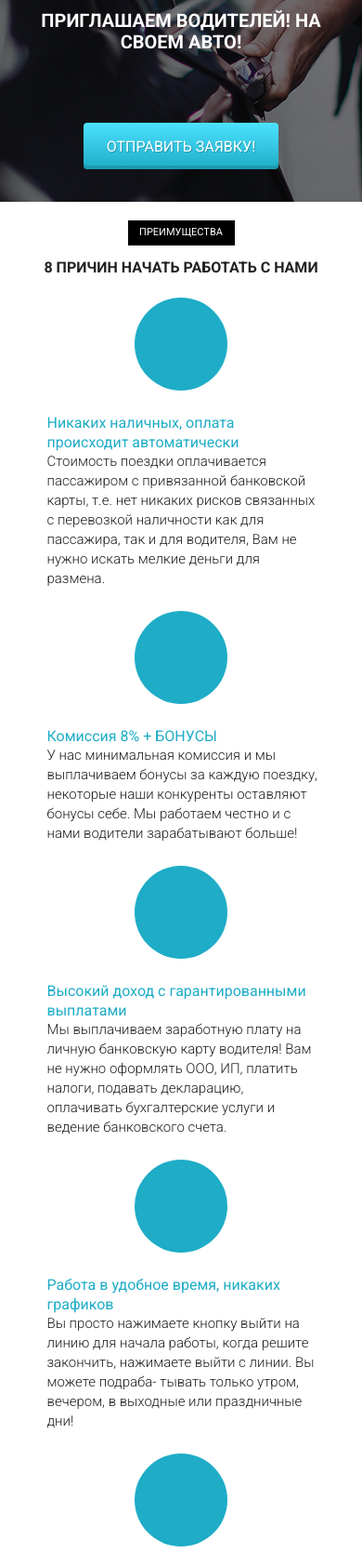
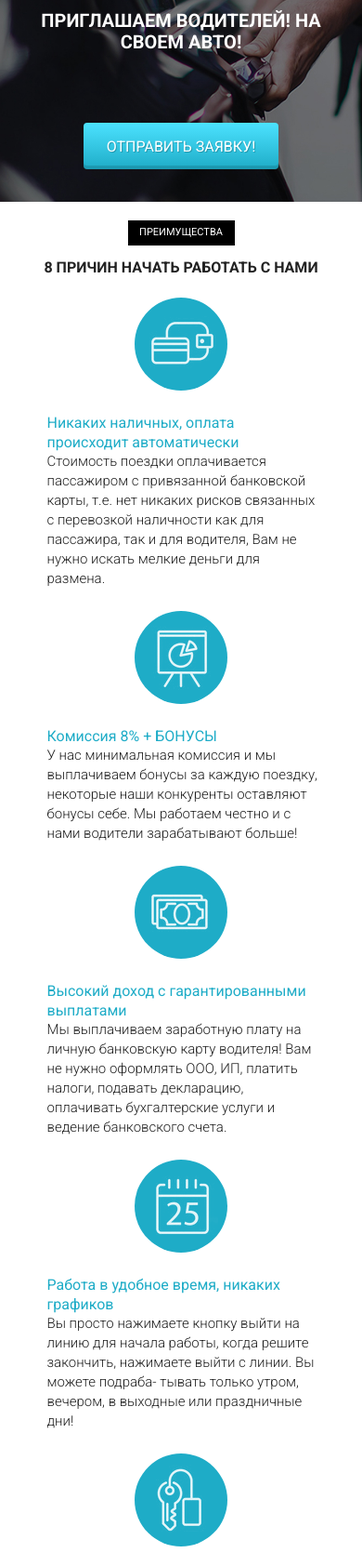
Before and after one commit to DmitriiTisnenko/Uber, a plain HTML site: page index.html in a window 390 px wide. Shown: the part 243-1927 px from the top of the page at 93% size. Drawn offline with Linux system fonts and the light colour scheme; the site is published under a folder, as on GitHub Pages, so addresses that start at the root find nothing; files whose address does not match are found by name.

Commit message:
icons fixed, no mobile apadtive

```diff
--- a/index.html
+++ b/index.html
@@ -82,7 +82,7 @@
             <div class="row">
                 <div class="col-md-6">
                     <div class="reason_item">
-                        <div class="reason_round"><img src="/icons/8 reasons/Icon1.png" alt="" class="reason_icon"></div>
+                        <div class="reason_round"><img src="icons/8 reasons/Icon1.png" alt="" class="reason_icon"></div>
 
                         <div class="reason_desrc">
                             <div class="reason_desrc_header">Никаких наличных, оплата происходит автоматически</div>
@@ -93,7 +93,7 @@
 
                 <div class="col-md-6">
                     <div class="reason_item">
-                        <div class="reason_round"><img src="/icons/8 reasons/Icon5.png" alt="" class="reason_icon"></div>
+                        <div class="reason_round"><img src="icons/8 reasons/Icon5.png" alt="" class="reason_icon"></div>
 
                         <div class="reason_desrc">
                             <div class="reason_desrc_header">Комиссия 8% + БОНУСЫ</div>
@@ -106,7 +106,7 @@
 
                 <div class="col-md-6">
                     <div class="reason_item">
-                        <div class="reason_round"><img src="/icons/8 reasons/Icon2.png" alt="" class="reason_icon"></div>
+                        <div class="reason_round"><img src="icons/8 reasons/Icon2.png" alt="" class="reason_icon"></div>
 
                         <div class="reason_desrc">
                             <div class="reason_desrc_header">Высокий доход с гарантированными выплатами</div>
@@ -117,7 +117,7 @@
 
                 <div class="col-md-6">
                     <div class="reason_item">
-                        <div class="reason_round"><img src="/icons/8 reasons/Icon6.png" alt="" class="reason_icon"></div>
+                        <div class="reason_round"><img src="icons/8 reasons/Icon6.png" alt="" class="reason_icon"></div>
 
                         <div class="reason_desrc">
                             <div class="reason_desrc_header">Работа в удобное время, никаких графиков</div>
@@ -129,7 +129,7 @@
 
                 <div class="col-md-6">
                     <div class="reason_item">
-                        <div class="reason_round"><img src="/icons/8 reasons/Icon3.png" alt="" class="reason_icon"></div>
+                        <div class="reason_round"><img src="icons/8 reasons/Icon3.png" alt="" class="reason_icon"></div>
 
                         <div class="reason_desrc">
                             <div class="reason_desrc_header">Комфортное, прозрачное и простое подключение</div>
@@ -140,7 +140,7 @@
 
                 <div class="col-md-6">
                     <div class="reason_item">
-                        <div class="reason_round"><img src="/icons/8 reasons/Icon7.png" alt="" class="reason_icon"></div>
+                        <div class="reason_round"><img src="icons/8 reasons/Icon7.png" alt="" class="reason_icon"></div>
 
                         <div class="reason_desrc">
                             <div class="reason_desrc_header">Всегда большое количество заказов</div>
@@ -151,7 +151,7 @@
 
                 <div class="col-md-6">
                     <div class="reason_item">
-                        <div class="reason_round"><img src="/icons/8 reasons/Icon4.png" alt="" class="reason_icon"></div>
+                        <div class="reason_round"><img src="icons/8 reasons/Icon4.png" alt="" class="reason_icon"></div>
 
                         <div class="reason_desrc">
                             <div class="reason_desrc_header">Круглосуточная поддержка</div>
@@ -162,7 +162,7 @@
 
                 <div class="col-md-6">
                     <div class="reason_item">
-                        <div class="reason_round"><img src="/icons/8 reasons/Icon8.png" alt="" class="reason_icon"></div>
+                        <div class="reason_round"><img src="icons/8 reasons/Icon8.png" alt="" class="reason_icon"></div>
 
                         <div class="reason_desrc">
                             <div class="reason_desrc_header">Без шашечек и наклеек</div>
```
